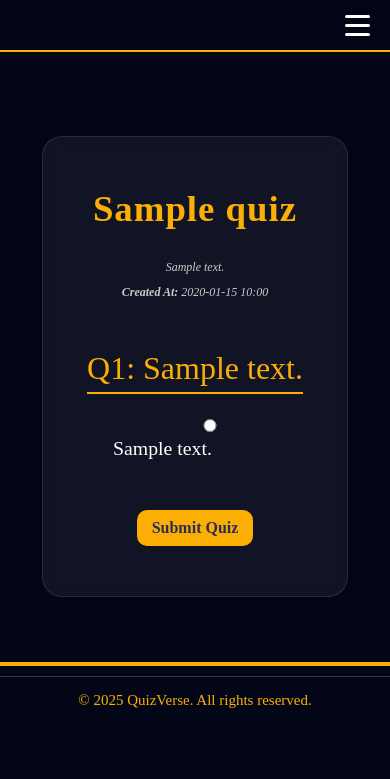
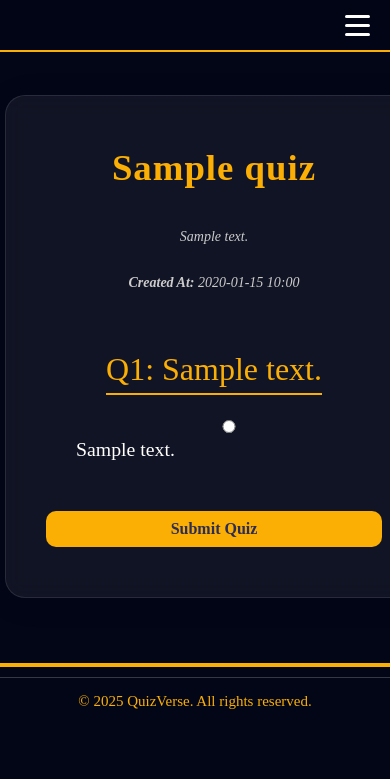
Before and after one commit to Nouran-245/Capstone-Project, a Django app: page /attempt/1/ in a window 390 px wide; the page is wider, and only the part inside the window is pictured. Shown: the top 779 px of that part. Run offline with Django 5.2, Linux system fonts and the light colour scheme; a user stored in the database is signed in; tables that the repository leaves empty hold one stand-in row (values such as "Sample post"); grey boxes marked "Sample" are stand-in pictures; some libraries are stand-ins or nearby versions; some web fonts are replaced.

Commit message:
finish homepage as responsive design

```diff
--- a/main_app/static/css/fontsize.css
+++ b/main_app/static/css/fontsize.css
@@ -13,14 +13,16 @@ h3 {
 p {
     font-size: 25px;
 }
+
 pre {
     font-size: 25px;
 }
+
 li {
     font-size: 25px;
 }
 
-button{
+button {
     font-size: 25px;
     font-family: 'Markazi Text', serif
 }
--- a/main_app/static/css/other.css
+++ b/main_app/static/css/other.css
@@ -5,7 +5,6 @@
 }
 
 body {
-    margin: 20px;
     font-family: 'Markazi Text', serif;
     background: #030617;
     line-height: normal;
@@ -25,6 +24,7 @@ main {
     padding: 40px;
     color: #fbaf04;
     min-width: 100%;
+
 }
 
 footer {
@@ -32,12 +32,6 @@ footer {
 }
 
 
-.container {
-    width: 80%;
-    min-width: 1200px;
-    margin: 0 auto;
-    padding: 0 20px;
-}
 
 
 form ul li {
@@ -59,7 +53,7 @@ p label {
     border-radius: 20px;
     padding: 40px;
     min-width: 600px;
-    margin: auto;
+    margin: 40px;
     text-align: center;
     box-shadow: 0 0 25px rgba(0, 0, 0, 0.4);
 }
@@ -237,7 +231,7 @@ textarea#id_description {
 
 /* Table container styling */
 .quizzes-container {
-    margin: 50px auto;
+    margin: 50px 20px;
     padding: 30px;
     background: rgba(255, 255, 255, 0.08);
     -webkit-backdrop-filter: blur(10px);
--- a/main_app/static/css/responsive.css
+++ b/main_app/static/css/responsive.css
@@ -1,4 +1,76 @@
 /* responsive.css */
+
+
+@media (max-width: 320px) {
+    main .auth-container {
+        width: 134% !important;
+    }
+}
+
+@media (max-width: 375px) {
+    main .auth-container {
+        width: 120% !important;
+    }
+}
+
+@media (max-width: 426px) {
+    main .auth-container {
+        width: 110% !important;
+    }
+}
+
+
+@media (max-width: 426px) {
+
+    .table {
+        display: flex !important;
+        flex-direction: column;
+        display: inline-grid;
+    }
+
+    .table th,
+    .table td {
+        display: flex !important;
+        flex-direction: column;
+        justify-content: center;
+        align-items: center;
+
+    }
+
+    .auth-container.quizzes-container {
+        width: 95%;
+        padding: 15px;
+        margin: 0 auto;
+        text-align: center;
+    }
+
+    .auth-container.quizzes-container h1 {
+        font-size: 22px;
+        margin-bottom: 15px;
+        word-break: break-word;
+    }
+
+    .auth-container.quizzes-container h3 {
+        font-size: 18px;
+        margin: 20px 0 10px;
+    }
+
+
+    /* Paragraphs for empty states */
+    .auth-container.quizzes-container p {
+        font-size: 14px;
+        padding: 10px;
+    }
+
+    /* General buttons */
+    .btn {
+        font-size: 14px;
+        padding: 10px 14px;
+        width: 100%;
+    }
+}
+
+
 @media (max-width: 768px) {
 
     /* Hero section */
@@ -125,7 +197,7 @@
 
     /* Auth container */
     .auth-container {
-        width: 95%;
+        width: 70%;
         padding: 10px;
         font-size: 12px;
     }
@@ -251,13 +323,98 @@
         font-size: 16px !important;
     }
 
+    .auth-container.quizzes-container {
+        width: 95%;
+        padding: 15px;
+        margin: 0 auto;
+        text-align: center;
+    }
+
+    .auth-container.quizzes-container h1 {
+        font-size: 22px;
+        margin-bottom: 15px;
+        word-break: break-word;
+    }
+
+    .auth-container.quizzes-container h3 {
+        font-size: 18px;
+        margin: 20px 0 10px;
+    }
+
+    /* Tables */
+    .table {
+        display: flex !important;
+        flex-direction: column;
+        display: inline-grid;
+        flex-wrap: wrap;
+    }
+
+    .table th,
+    .table td {
+        display: flex !important;
+        flex-direction: column;
+        justify-content: center;
+        align-items: center;
+
+    }
 
 
+    .table thead {
+        display: none;
+        /* hide table headers on mobile */
+    }
 
+    .table tbody tr {
+        display: block;
+        margin-bottom: 12px;
+        border: 1px solid #ddd;
+        border-radius: 10px;
+        box-shadow: 0 2px 6px rgba(0, 0, 0, 0.05);
+        padding: 10px;
+    }
 
+    .table tbody tr td {
+        display: flex;
+        justify-content: space-between;
+        align-items: center;
+        padding: 8px 10px;
+        font-size: 14px;
+        text-align: left;
+        border: none;
+    }
 
+    .table tbody tr td::before {
+        content: attr(data-label);
+        font-weight: bold;
+        text-transform: capitalize;
+        flex-basis: 50%;
+        color: #333;
+    }
 
+    /* Buttons inside tables */
+    .tdbtn {
+        text-align: center;
+    }
 
+    .tdbtn .btn {
+        width: 100%;
+        padding: 8px;
+        font-size: 13px;
+        border-radius: 6px;
+    }
+
+    /* Paragraphs for empty states */
+    .auth-container.quizzes-container p {
+        font-size: 14px;
+        padding: 10px;
+    }
+
+    /* General buttons */
+    .btn {
+        font-size: 14px;
+        padding: 10px 14px;
+        width: 100%;
+    }
 }
 
 /* Tablets: medium devices */
@@ -324,4 +481,36 @@
         font-size: 1.5rem;
     }
 
+    .auth-container.quizzes-container {
+        width: 90%;
+        margin: 0 auto;
+        padding: 20px;
+    }
+
+    .auth-container.quizzes-container h1 {
+        font-size: 26px;
+        margin-bottom: 20px;
+    }
+
+    .auth-container.quizzes-container h3 {
+        font-size: 20px;
+        margin: 25px 0 15px;
+    }
+
+    /* Tables */
+    .table {
+        width: 100%;
+        font-size: 14px;
+    }
+
+    .table th,
+    .table td {
+        padding: 10px;
+        text-align: center;
+    }
+
+    .tdbtn .btn {
+        font-size: 13px;
+        padding: 8px 12px;
+    }
 }
--- a/main_app/templates/base.html
+++ b/main_app/templates/base.html
@@ -18,9 +18,7 @@
       {% endblock %}
     </title>
   </head>
-  <body class="{% block body_class %}
-
-    {% endblock %}">
+  <body>
     <header class="hero-header">
       {% block hero %}
 
```
